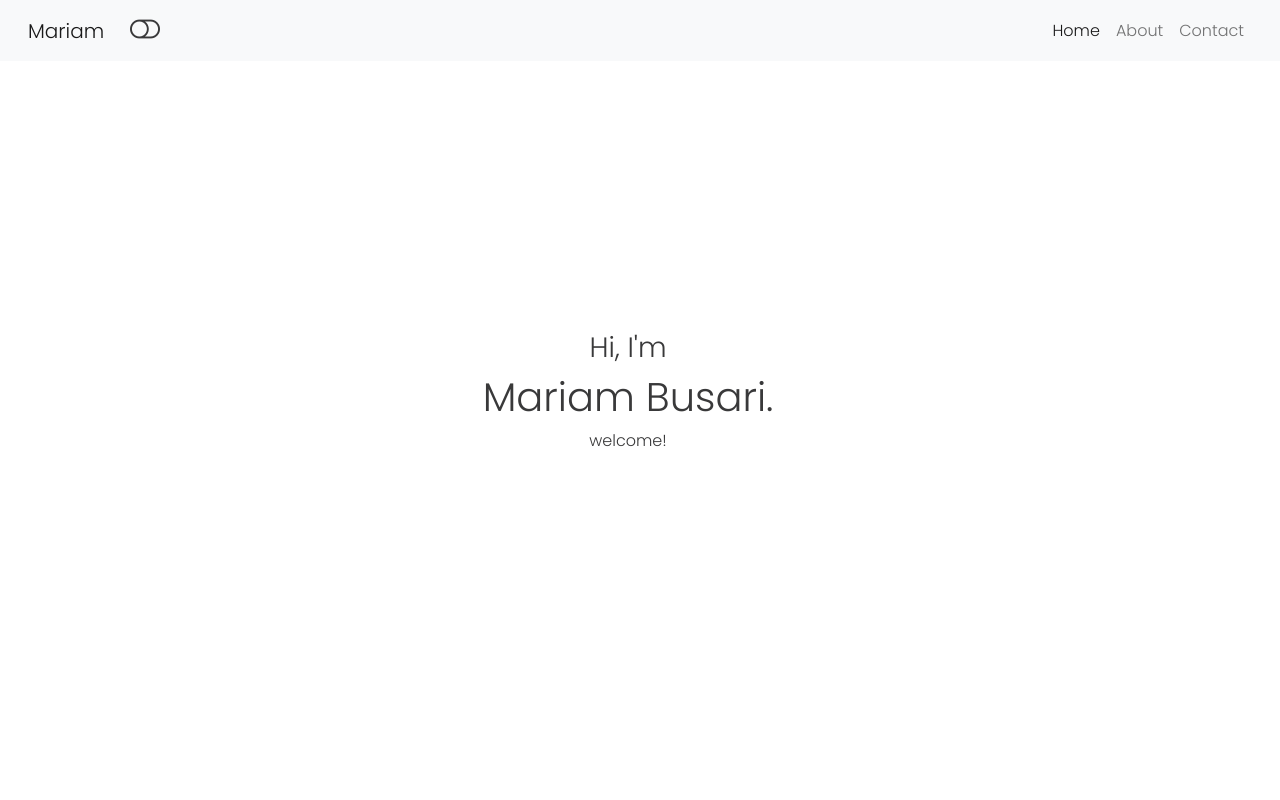
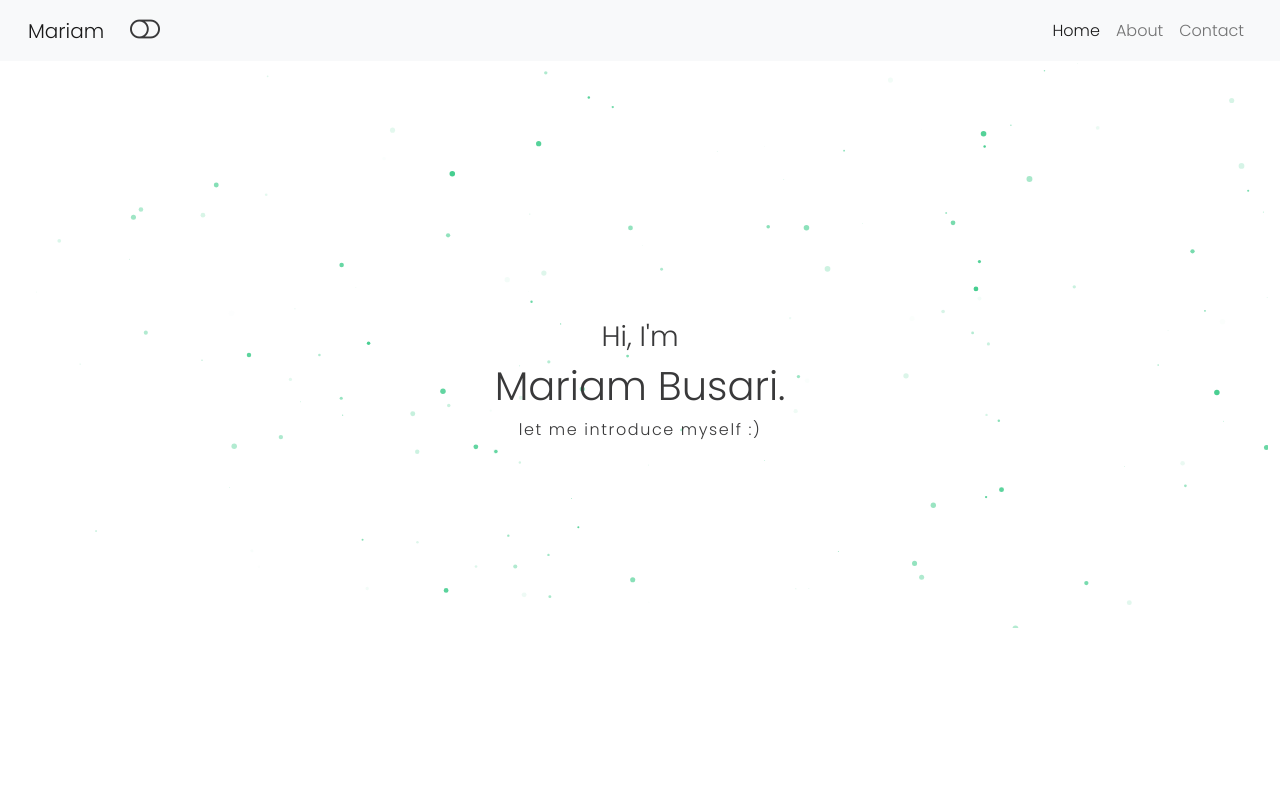
Before and after one commit to mariamb81/mariamb81.github.io, a plain HTML site: page index.html in a window 1280 px wide. Shown: the top 800 px of the page. Drawn offline with nearby package versions, Linux system fonts and the light colour scheme.

Commit message:
edit banner and about page

```diff
--- a/index.css
+++ b/index.css
@@ -2,11 +2,18 @@
 
 /* banner */
 .banner {
-  display: flex;
   height: 100vh;
   width: 100%;
+  position: relative;
   text-align: center;
   align-items: center;
+}
+.banner-text {
+  width: 50vw;
+  height: 20vh;
+  position: absolute;
+  top: 40vh;
+  left: 25vw;
 }
 /* projects */
 .projects {
@@ -22,6 +29,7 @@
 .card {
   border-radius: 8px;
   border: 1px solid var(--dark);
+  box-shadow: 0px 4px 4px rgba(0, 0, 0, 0.25);
 }
 
 .ext-links {
@@ -29,27 +37,26 @@
   justify-content: right;
   border: none;
 }
-.ext-links a:hover{
+.ext-links a:hover {
   color: var(--dark-purple);
 }
 .card .footer {
   align-items: center;
 }
 span {
-    background-color: var(--dark) !important;
   letter-spacing: 1px;
 }
 #project-1 span {
-  background-color: #FC646C !important;
+  background-color: #fc646c !important;
 }
 #project-2 span {
-  background-color: #6D55FF !important;
+  background-color: #6d55ff !important;
 }
 #project-3 span {
   background-color: gray !important;
 }
 #project-4 span {
-  background-color: #FCB664 !important;
+  background-color: #fcb664 !important;
 }
 /* Float */
 .hvr-float {
@@ -71,3 +78,46 @@ span {
   -webkit-transform: translateY(-8px);
   transform: translateY(-8px);
 }
+
+/* creds https://css-tricks.com/snippets/css/typewriter-effect/ */
+.typewriter {
+  overflow: hidden; /* Ensures the content is not revealed until the animation */
+  border-right: 0.15em solid var(--cursorcolor); /* The typwriter cursor */
+  white-space: nowrap; /* Keeps the content on a single line */
+  margin: 0 auto; /* Gives that scrolling effect as the typing happens */
+  max-width: max-content;
+  font-size: 1rem !important;
+  letter-spacing: 0.1em;
+  animation-name: typing;
+  animation-duration: 3s;
+  animation-delay: 3s;
+  animation-iteration-count: infinite;
+}
+
+/* The typing effect */
+@keyframes typing {
+  from {
+    width: 0;
+  }
+  to {
+    width: 100%;
+  }
+}
+@keyframes delete {
+  from {
+    width: 100%;
+  }
+  to {
+    width: 0;
+  }
+}
+/* typewriter blinkint effect */
+/* @keyframes blink-caret {
+  from,
+  to {
+    border-color: transparent;
+  }
+  50% {
+    border-color: var(--cursorcolor);
+  }
+} */
--- a/index.html
+++ b/index.html
@@ -3,6 +3,7 @@
   <head>
     <meta charset="utf-8" />
     <meta name="viewport" content="width=device-width, initial-scale=1" />
+    <meta name="description" content="Portfolio website of Mariam Busari." />
     <!-- Styleshet -->
     <link href="index.css" rel="stylesheet" type="text/css" />
     <link href="styles.css" rel="stylesheet" type="text/css" />
@@ -30,6 +31,7 @@
   </head>
   <body class="light">
     <div class="container-fluid">
+      <div>
         <nav class="navbar navbar-expand-lg fixed-top bg-light">
           <div class="container-fluid mx-3">
             <a class="navbar-brand" href="index.html">Mariam</a>
@@ -72,11 +74,15 @@
             </div>
           </div>
         </nav>
-      <section class="row banner">
-        <div class="container-fluid">
+      </div>
+      <section class="row">
+        <div class="container-fluid banner">
+          <div class="banner-text">
             <h3>Hi, I'm</h3>
             <h1>Mariam Busari.</h1>
-          <p>welcome!</p>
+            <p class="typewriter" id="desc">welcome!</p>
+          </div>
+          <div id="particles-js"></div>
         </div>
       </section>
       <section class="row projects">
@@ -109,21 +115,30 @@
                         href="https://github.com/mariamb81/pokedex"
                         target="_blank"
                         class="btn"
+                        aria-describedby="github repository for pokedex project"
                       >
-                          <i class="bi bi-github" role="img" aria-label="GitHub"></i>
+                        <i
+                          class="bi bi-github"
+                          role="img"
+                          aria-label="GitHub"
+                        ></i>
                       </a>
                       <a
                         href="https://pokedex-7e070f.netlify.app/"
                         target="_blank"
                         class="btn"
+                        aria-describedby="link to pokedex project"
                       >
-                          <i class="bi bi-box-arrow-up-right"></i>
+                        <i
+                          class="bi bi-box-arrow-up-right"
+                          role="img"
+                          aria-label="External Link"
+                        ></i>
                       </a>
                     </div>
                   </div>
                 </div>
               </div>
-
             </div>
 
             <!-- Project 2 -->
@@ -153,22 +168,31 @@
                         href="https://github.com/mariamb81/reddit-client"
                         target="_blank"
                         class="btn"
+                        aria-describedby="github repository for reddit client project"
                       >
-                          <i class="bi bi-github" role="img" aria-label="GitHub"></i>
+                        <i
+                          class="bi bi-github"
+                          role="img"
+                          aria-label="GitHub"
+                        ></i>
                       </a>
                       <a
                         href="https://main--reddit-lite-2eb4be.netlify.app/"
                         target="_blank"
                         class="btn"
+                        aria-describedby="link to reddit lite project"
                       >
-                          <i class="bi bi-box-arrow-up-right"></i>
+                        <i
+                          class="bi bi-box-arrow-up-right"
+                          role="img"
+                          aria-label="External Link"
+                        ></i>
                       </a>
                     </div>
                   </div>
                 </div>
               </div>
             </div>
-
           </div>
           <!-- End of row -->
           <div class="row g-5 my-2 cards">
@@ -184,8 +208,10 @@
                 <div class="card-body">
                   <h5 class="card-title">Workout App</h5>
                   <p class="card-text">
-                      A web application that promotes an active lifestyle for its users by allowing them to create,
-                      store and share personalized workouts, and find the perfect workout playlist.
+                    A web application that promotes an active lifestyle for its
+                    users by allowing them to create, store and share
+                    personalized workouts, and find the perfect workout
+                    playlist.
                   </p>
 
                   <div class="row footer">
@@ -198,15 +224,25 @@
                         href="https://github.com/jisaiaha/csss-capstone"
                         target="_blank"
                         class="btn"
+                        aria-describedby="github repository for workout app project"
                       >
-                          <i class="bi bi-github" role="img" aria-label="GitHub"></i>
+                        <i
+                          class="bi bi-github"
+                          role="img"
+                          aria-label="GitHub"
+                        ></i>
                       </a>
                       <a
                         href="https://cssi-capstone.web.app/index.html"
                         target="_blank"
                         class="btn"
+                        aria-describedby="link to workout app"
                       >
-                          <i class="bi bi-box-arrow-up-right"></i>
+                        <i
+                          class="bi bi-box-arrow-up-right"
+                          role="img"
+                          aria-label="External Link"
+                        ></i>
                       </a>
                     </div>
                   </div>
@@ -226,37 +262,49 @@
                 <div class="card-body">
                   <h5 class="card-title">Nutrimenta</h5>
                   <p class="card-text">
-                      A user-centric web application that empowers its users to create healthy meals
-                      and improve their lifestyle through nutrition.
+                    A user-centric web application that empowers its users to
+                    create healthy meals and improve their lifestyle through
+                    nutrition.
                   </p>
 
                   <div class="row footer">
                     <div class="col-8">
                       <span class="badge text-bg-secondary">HTML/CSS/JS</span>
                       <span class="badge text-bg-secondary">Firebase</span>
-                        <span class="badge text-bg-secondary">Nutritionix API</span>
+                      <span class="badge text-bg-secondary"
+                        >Nutritionix API</span
+                      >
                     </div>
                     <div class="col ext-links">
                       <a
                         href="https://github.com/mariamb81/Nutrimenta"
                         target="_blank"
                         class="btn"
+                        aria-describedby="github repository for nutrimenta project"
                       >
-                          <i class="bi bi-github" role="img" aria-label="GitHub"></i>
+                        <i
+                          class="bi bi-github"
+                          role="img"
+                          aria-label="GitHub"
+                        ></i>
                       </a>
                       <a
                         href="https://nutrimenta-app.web.app/"
                         target="_blank"
                         class="btn"
+                        aria-describedby="link to nutrimenta project"
                       >
-                          <i class="bi bi-box-arrow-up-right"></i>
+                        <i
+                          class="bi bi-box-arrow-up-right"
+                          role="img"
+                          aria-label="External Link"
+                        ></i>
                       </a>
                     </div>
                   </div>
                 </div>
               </div>
             </div>
-
           </div>
 
           <!-- End of row -->
@@ -291,5 +339,7 @@
       integrity="sha384-pprn3073KE6tl6bjs2QrFaJGz5/SUsLqktiwsUTF55Jfv3qYSDhgCecCxMW52nD2"
       crossorigin="anonymous"
     ></script>
+    <script src="https://cdn.jsdelivr.net/npm/particles.js@2.0.0/particles.min.js"></script>
+    <script src="./particlesSetup.js"></script>
   </body>
 </html>
--- /dev/null
+++ b/particlesSetup.js
@@ -0,0 +1,115 @@
+const particlesJS = window.particlesJS;
+// console.log(particlesJS)
+/* particlesJS.load(@dom-id, @path-json, @callback (optional)); */
+const currBackgroundColor = document.body.style;
+const particlesConfig = {
+  particles: {
+    number: {
+      value: 160,
+      density: {
+        enable: true,
+        value_area: 800,
+      },
+    },
+    color: {
+      value: "#46ce90",
+    },
+    shape: {
+      type: "circle",
+      stroke: {
+        width: 0,
+        color: "#000000",
+      },
+      polygon: {
+        nb_sides: 5,
+      },
+      image: {
+        src: "img/github.svg",
+        width: 100,
+        height: 100,
+      },
+    },
+    opacity: {
+      value: 1,
+      random: true,
+      anim: {
+        enable: true,
+        speed: 1,
+        opacity_min: 0,
+        sync: false,
+      },
+    },
+    size: {
+      value: 3,
+      random: true,
+      anim: {
+        enable: false,
+        speed: 4,
+        size_min: 0.3,
+        sync: false,
+      },
+    },
+    line_linked: {
+      enable: false,
+      distance: 150,
+      color: "#ffffff",
+      opacity: 0.4,
+      width: 1,
+    },
+    move: {
+      enable: true,
+      speed: 1,
+      direction: "none",
+      random: true,
+      straight: false,
+      out_mode: "out",
+      bounce: false,
+      attract: {
+        enable: false,
+        rotateX: 600,
+        rotateY: 600,
+      },
+    },
+  },
+  interactivity: {
+    detect_on: "canvas",
+    events: {
+      onhover: {
+        enable: true,
+        mode: "bubble",
+      },
+      onclick: {
+        enable: true,
+        mode: "repulse",
+      },
+      resize: true,
+    },
+    modes: {
+      grab: {
+        distance: 400,
+        line_linked: {
+          opacity: 1,
+        },
+      },
+      bubble: {
+        distance: 250,
+        size: 0,
+        duration: 2,
+        opacity: 0,
+        speed: 3,
+      },
+      repulse: {
+        distance: 400,
+        duration: 0.4,
+      },
+      push: {
+        particles_nb: 4,
+      },
+      remove: {
+        particles_nb: 2,
+      },
+    },
+  },
+  retina_detect: true,
+};
+particlesJS("particles-js", particlesConfig);
--- a/script.js
+++ b/script.js
@@ -16,12 +16,10 @@ const bodyVar = document.body.style;
 //stores the current mode
 function loadStorage() {
   localStorage.setItem("darkmode", "false");
-  console.log(`darkmode: ${localStorage.getItem("darkmode")}`);
 }
 function updateStorage(darkmode) {
   localStorage.setItem("darkmode", darkmode);
   loadColorScheme();
-  console.log(`darkmode: ${localStorage.getItem("darkmode")}`);
 }
 //keeps cards from changing color
 function preserveCardText(cards) {
@@ -85,3 +83,49 @@ if (!localStorage.getItem("darkmode")) {
 } else {
   loadColorScheme();
 }
+
+const textdesc = document.getElementById("desc");
+
+const adjectives = [
+  "let me introduce myself :)",
+  "lifelong learner",
+  "tea enthusiast",
+  "problem solver",
+  "front-end developer",
+  "music lover",
+  "book lover",
+  "welcome!",
+];
+
+const adjStart = ["I'm a ", "I'm an "];
+let refreshIndex = 0;
+//check if character is a vowel
+function isVowel(c) {
+  return ["a", "e", "i", "o", "u"].indexOf(c.toLowerCase()) !== -1;
+}
+function generateDescription(index) {
+  if (index === 0) {
+    return adjectives[index];
+  } else if (index === adjectives.length - 1) {
+    return adjectives[index];
+  }
+  let prefix;
+  const firstC = adjectives[refreshIndex][0];
+  if (isVowel(firstC) === false) {
+    prefix = adjStart[0];
+  } else {
+    prefix = adjStart[1];
+  }
+  return prefix + adjectives[refreshIndex] + ".";
+}
+function refreshDesc() {
+  //if end of list, restart at zero
+  if (refreshIndex === adjectives.length - 1) {
+    refreshIndex = 0;
+  }
+  const desc = generateDescription(refreshIndex);
+  textdesc.innerHTML = desc;
+  refreshIndex++;
+}
+
+setInterval(refreshDesc, 3000);
--- a/styles.css
+++ b/styles.css
@@ -1,5 +1,3 @@
-@import url('https://fonts.googleapis.com/css2?family=Space+Grotesk&display=swap');
-
 :root {
   --light: #fff;
   --dark: #39393a;
```
Also changed, not shown: pages/about.css (added, +10 -0 lines), pages/about.html (+4 -5 lines), pages/contact.html (+2 -2 lines), 1 other file. Lines whose indentation alone changed are shown as unchanged.
